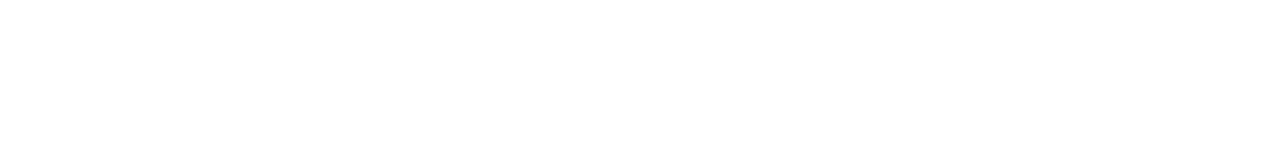
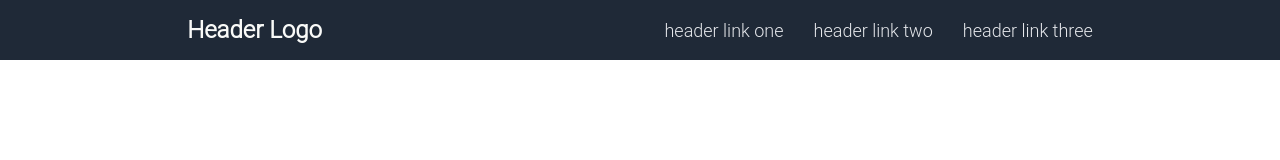
Before and after one commit to Kato1593/landing-page, a plain HTML site: page index.html in a window 1280 px wide. Drawn offline with Linux system fonts and the light colour scheme.

Commit message:
Made header

```diff
--- a/index.html
+++ b/index.html
@@ -6,6 +6,13 @@
     <title>Landing page</title>
 </head>
 <body>
-
+<div class="header">
+    <div class="header-logo"> Header Logo</div>
+    <ul>
+        <li><a href="#"> header link one </a></li>
+        <li><a href="#"> header link two </a></li>
+        <li><a href="#"> header link three </a></li>
+    </ul>
+</div>
 </body>
 </html>
--- a/style.css
+++ b/style.css
@@ -0,0 +1,33 @@
+body{
+    font-family: "Roboto Light", "Helvetica Neue", Helvetica, Arial, sans-serif;
+    margin: 0;
+}
+
+.header{
+    background-color: #1F2937;
+    display: flex;
+    justify-content: space-around;
+    align-items: center;
+    padding: 16px;
+
+}
+
+.header-logo{
+    font-size: 24px;
+    color: #F9FAF8;
+    font-weight: bold;
+}
+
+ul{
+    list-style-type: none;
+    padding: 0;
+    margin: 0;
+    display: flex;
+    gap: 30px;
+}
+
+a{
+    text-decoration: none;
+    font-size: 18px;
+    color: #E5E7EB;
+}
```
